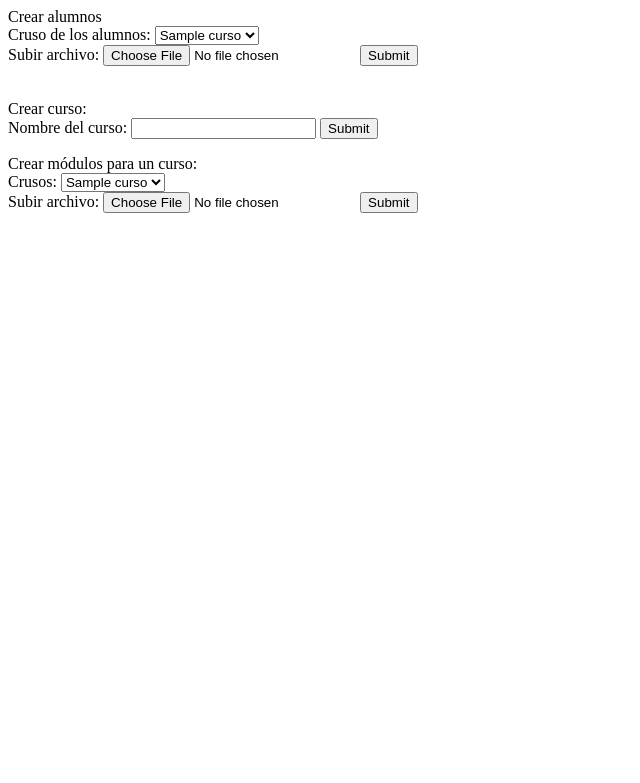
After one commit to empo-foro/back-end, a PHP site: page /entrada.php in a window 1280 px wide. The commit adds this page. Shown: the top 783 px of the page, without its empty margins (0-640 px from the left). Run offline with PHP 8.4, Linux system fonts and the light colour scheme; the visitor is signed in with stand-in values (Sample User, id 1); tables that the repository leaves empty hold one stand-in row (values such as "Sample post").

Commit message:
Terminada la clase para la conexión y las funciones CRUD básicas, he añadido una pequeña interfaz para probar algunas funciones como iniciar sesión, crear temas y añadir alumnos. Las funciones iniciar sesión y añadir alumnos tienen algunos bugs a resolver, estos estan especificados dentro del apartado issues del github

```diff
--- a/EstructuraPHP/BaseDatos.php
+++ b/EstructuraPHP/BaseDatos.php
@@ -36,13 +36,9 @@ class BaseDatos
     {
 
         $this->table = $table;
-
         $this->idField = $idField;
-
         $this->fields = $fields;
-
         $this->showFields = $showFields;
-
         self::conectar();
 
     }
@@ -55,8 +51,7 @@ class BaseDatos
     {
         try {
 
-            self::$conn = new PDO("mysql:host=" . self::$server . ":dbname =" . self::$database, self::$user, self::$password, [PDO::MYSQL_ATTR_INIT_COMMAND => "SET NAME 'utf8'"]);
-
+            self::$conn = new PDO("mysql:host=" . self::$server . ";dbname=" . self::$database, self::$user, self::$password, [PDO::MYSQL_ATTR_INIT_COMMAND => "SET NAMES 'utf8'"]);
             self::$conn->setAttribute(PDO::ATTR_ERRMODE, PDO::ERRMODE_EXCEPTION);
 
         } catch (Exception $ex) {
@@ -74,7 +69,7 @@ class BaseDatos
     public function __get($name)
     {
 
-        if (property_exists(this, $name)) {
+        if (property_exists($this, $name)) {
 
             return $this->$name;
 
@@ -90,7 +85,7 @@ class BaseDatos
      */
     public function __set($name, $value)
     {
-        // TODO: Implement __set() method.
+
         if (property_exists($this, $name) && !empty($value)) {
 
             $this->$name = $value;
@@ -99,6 +94,7 @@ class BaseDatos
 
             throw new Exception("Error: datos incorrectos");
         }
+
     }
 
     /*A partir de aquí estaran las funciones CRUD*/
@@ -115,11 +111,13 @@ class BaseDatos
         $campos = " * ";
 
         if (!empty($condicion)) {
+
             $where = " where 1 = 1";
 
             foreach ($condicion as $clave => $valor) {
 
                 $where .= " and " . $clave . " = '" . $valor . "' ";
+
             }
         }
 
@@ -128,8 +126,8 @@ class BaseDatos
             $campos = implode(",", $this->showFields);
         }
 
-        $res = self::$conn->query("select " . $campos . " from " . $this->table . $where);
-        return $res->fetchAll(PDO::FETCH_ASSOC);
+        $resultado = self::$conn->query("select " . $campos . " from " . $this->table . $where);
+        return $resultado->fetchAll(PDO::FETCH_ASSOC);
 
     }
 
@@ -156,12 +154,111 @@ class BaseDatos
         if (!completo && !empty($this->showFields)) {
 
             $campos = implode(",", $this->showFields);
+
         }
 
-        $sentencia = self::$conn->prepare("select " . $campos . " from " . $this->table . $where);
-        $sentencia->execute($condicion);
+        $resultado = self::$conn->prepare("select " . $campos . " from " . $this->table . $where);
+        $resultado->execute($condicion);
+        return $resultado->fetchAll(PDO::FETCH_ASSOC);
 
-        return $sentencia->fetchAll(PDO::FETCH_ASSOC);
+    }
+
+    /**
+     * Esta función nos devuelve la fila de la tabla que tenga este id
+     * @param int $id valor del campo clave que queremos recoger
+     * @return devuelve los datos del campo recogido de la base de datos
+     */
+    function getById($id)
+    {
+
+        $resultado = self::$conn->query("select * from " . $this->table . " where " . $this->idField . " = " . $id);
+        return $resultado->fetch(PDO::FETCH_ASSOC);
+
+    }
+
+    /**
+     * Esta función nos devuelve la fila de la tabla que tenga esta nif
+     * @param string $nif NIF por el que estamos buscado
+     * @return
+     */
+    function getByNif($nif)
+    {
+        try {
+
+            $resultado = self::$conn->query("select * from " . $this->table . " where nif " . " = " . "$nif");
+            return $resultado->fetch(PDO::FETCH_ASSOC);
+
+        } catch (Exception $ex) {
+
+            return $ex->getMessage();
+
+        }
+
+
+    }
+
+    function logIn($nif, $password)
+    {
+        try {
+
+            $resultado = self::$conn->query("select * from " . $this->table . " where nif " . " = " . $nif);
+            return $resultado->fetch(PDO::FETCH_ASSOC);
+
+        } catch (Exception $ex) {
+
+            return $ex->getMessage();
+
+        }
+    }
+
+    /**
+     * Esta función toma como parámetro un array associativo y nos inserta en la tabla
+     * un registro donde la clave del array hace referencia al campo de la tabla y
+     * el valor del array al valor de la tabla
+     * @param array $valores
+     */
+    function insert($valores)
+    {
+        try {
+
+            $campos = join(",", array_keys($valores));
+            $parametros = ":" . join(",:", array_keys($valores));
+            $sql = "insert into " . $this->table . "($campos) values ($parametros)";
+            $resultado = self::$conn->prepare($sql);
+            $resultado->execute($valores);
+            return self::$conn->lastInsertId(); //Añadido para que nos devuelva el id del registro creado
+
+        } catch (Exception $ex) {
+
+            echo $ex->getMessage();
+
+        }
+    }
+
+    /**
+     * Esta función modifica el elemento de la base de datos con el id que pasamos
+     * con los valores del array asociativo
+     * @param int $id id del elemento a modificar
+     * @param array $valores Array asociativo con los valores a modificar
+     */
+    function update($id, $valores)
+    {
+
+        try {
+
+            $campos = join(",", array_map(function ($v) {
+                return $v . "=:" . $v;
+            }), array_keys($valores));
+
+            $sql = "update " . $this->table . " set " . $campos . " where " . $this->idField . " = " . $id;
+            $resultado = self::$conn->prepare($sql);
+            $resultado->execute($valores);
+
+        } catch (Exception $ex) {
+
+            echo $ex->getMessage();
+
+        }
 
     }
 
--- /dev/null
+++ b/EstructuraPHP/entrada.php
@@ -0,0 +1,114 @@
+<html>
+<head>
+    <meta http-equiv="Content-Type" content="text/html;charset=UTF-8">
+    <title>Document</title>
+</head>
+<body>
+
+<?php
+require_once 'BaseDatos.php';
+session_start();
+$cursos_tabla = new BaseDatos("curso", "id_curso", "*");
+$usuarios_tabla = new BaseDatos("usuario", "id_usuario", "*");
+$alumnos_tabla = new BaseDatos("alumno", "id_alumno", "*");
+?>
+Crear alumnos
+<form method="post" enctype="multipart/form-data">
+    Cruso de los alumnos: <select name="curso-alumnos">
+        <?php
+        $cursos = $cursos_tabla->getAll();
+        foreach ($cursos as $curso) {
+            ?>
+            <option value="<?= $curso["id_curso"] ?>">
+                <?= $curso["nombre"] ?>
+            </option>
+            <?php
+        }
+        ?>
+    </select> <br/>
+    Subir archivo: <input type="file" name="fichero-alumnos" accept=".csv">
+    <input type="submit">
+</form>
+
+<?php
+try {
+
+    $curso_alumnos = filter_input(INPUT_POST, "curso-alumnos", FILTER_SANITIZE_STRING);
+    $fichero_alumnos = filter_input(INPUT_POST, "fichero-alumnos", FILTER_SANITIZE_STRING);
+
+    if (isset($curso_alumnos) && $_FILES["fichero-alumnos"]["size"] != 0) { //Tengo que comprobar que el fichero sea tipo csv o xlsx
+
+        if (is_uploaded_file($_FILES["fichero-alumnos"]["tmp_name"])) {
+
+            $array = file($_FILES["fichero-alumnos"]["tmp_name"]);
+            foreach ($array as $datos) {
+
+                $dato = explode(";", $datos);
+                $nif_alumno = $dato[0];
+                $nombre_alumno = $dato[1];
+                $password_alumno = $dato[2];
+                $lastID = $usuarios_tabla->insert(["nif" => $nif_alumno, "nombre" => $nombre_alumno, "password" => $password_alumno, "id_centro" => $_SESSION["id"]]);
+                $alumnos_tabla->insert(["id_usuario" => $lastID, "id_curso" => $curso_alumnos]);
+            }
+            ?>
+            <div>
+                <strong>Alumnos creados!</strong>
+            </div>
+            <?php
+        }
+    }
+} catch (Exception $ex) {
+
+    return $ex;
+}
+?>
+<br/>
+Crear curso:
+<form>
+    Nombre del curso: <input type="text" name="nombre-curso"/>
+    <input type="submit">
+</form>
+
+<?php
+try {
+
+    $nombre_curso = filter_input(INPUT_GET, "nombre-curso", FILTER_SANITIZE_STRING);
+    $id_centro = $_SESSION["id"];
+
+    if (!empty($nombre_curso) && !empty($id_centro)) {
+
+        print_r($cursos_tabla->insert(["nombre" => $nombre_curso, "id_centro" => $id_centro]));
+        ?>
+
+        <div>
+            <strong>Curso creado correctamente!</strong>
+        </div>
+
+        <?php
+    }
+} catch (Exception $ex) {
+
+    return $ex->getMessage();
+}
+?>
+
+Crear módulos para un curso:
+<form method="post" enctype="multipart/form-data">
+    Crusos: <select name="curso-alumnos">
+        <?php
+        $cursos = $cursos_tabla->getAll();
+        foreach ($cursos as $curso) {
+            ?>
+            <option value="<?= $curso["id_curso"] ?>">
+                <?= $curso["nombre"] ?>
+            </option>
+            <?php
+        }
+        ?>
+    </select> <br/>
+    Subir archivo: <input type="file" name="fichero-cursos" accept=".csv">
+    <input type="submit">
+</form>
+
+</body>
+</html>
```
Also changed, not shown: EstructuraPHP/Login.php (added, +40 -0 lines).
